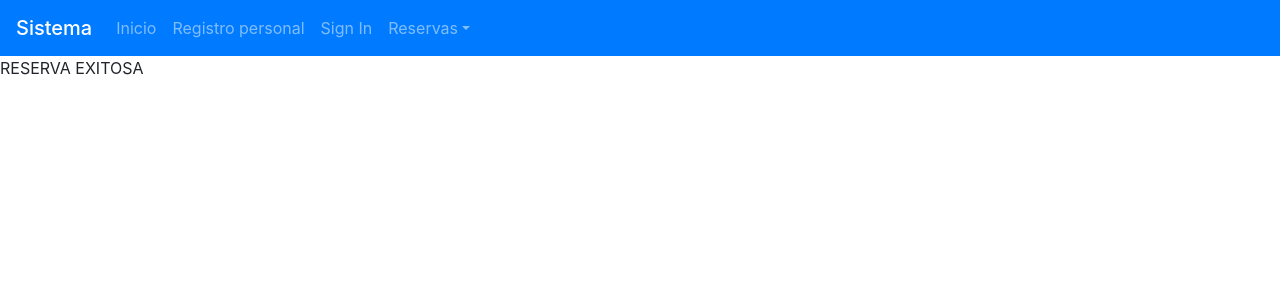
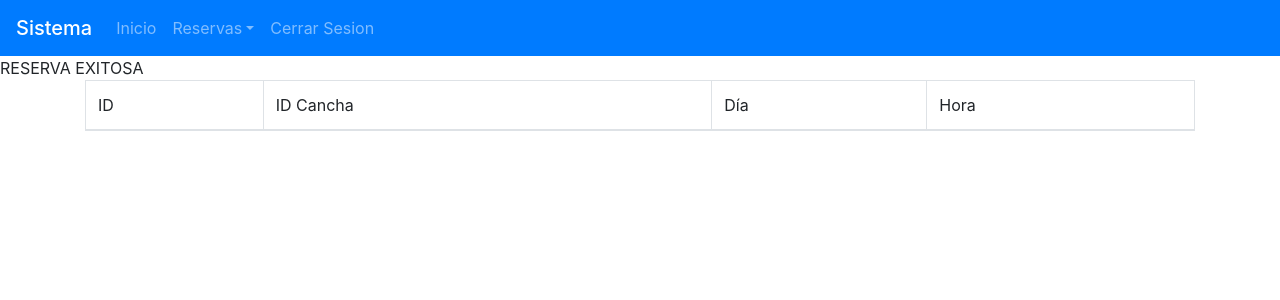
Before and after one commit to LeonardoAraneda/ProyectoTIS, a Flask app: page /reserva_completa/ in a window 1280 px wide. Shown: the top 300 px of the page. Run offline with Flask 2, Linux system fonts and the light colour scheme; data that the repository does not hold is empty; some libraries are stand-ins or nearby versions.

Commit message:
Implementación de nuevas funciones

```diff
--- a/App.py
+++ b/App.py
@@ -1,6 +1,7 @@
-from flask import Flask, render_template, request, redirect, url_for, flash
+from flask import Flask, render_template, request, redirect, url_for, flash, session
 from flask_sqlalchemy import SQLAlchemy
 from flask_login import LoginManager
+from flask_session import Session
 import psycopg2
 import psycopg2.extras
 from forms import SignupForm,SignInForm, Cancha, crear_cancha
@@ -14,7 +15,9 @@ conn = psycopg2.connect(user = "postgres",
 app = Flask(__name__)
 app.config['SECRET_KEY'] = '7110c8ae51a4b5af97be6534caef90e4bb9bdcb3380af008f90b23a5d1616bf319bc298105da20fe'
 
-
+app.config["SESSION_PERMANENT"] = False
+app.config["SESSION_TYPE"] = "filesystem"
+Session(app)
 
 posts = []
 @app.route("/")
@@ -23,7 +26,12 @@ def index():
 
 @app.route("/reserva_completa/")
 def reserva_completa():
-    return render_template("reserva_completa.html")
+    form = Cancha()
+    cur = conn.cursor()
+    cur.execute('SELECT * FROM reserva')
+    datos = cur.fetchall()
+#    print(datos)
+    return render_template("reserva_completa.html", canchas = datos)
 
 @app.route("/p/<string:slug>/")
 def show_post(slug):
@@ -31,11 +39,16 @@ def show_post(slug):
 
 @app.route("/bienvenido_personal/")
 def bienvenido_personal():
+    if 'name' in session:
+        n = session['name']
     cur = conn.cursor()
-    cur.execute('SELECT * FROM personal')
+    username = str(session["name"])
+    valores = {'val1':n}
+#    print(type(n))
+    cur.execute("SELECT * FROM personal WHERE id_personal = %(val1)s",valores)
     datos = cur.fetchall()
-    print((datos[0]))
-    return render_template("bienvenido_personal.html", canchas = datos)
+    conn.commit()
+    return render_template("bienvenido_personal.html", datos = datos)
 
 @app.route("/admin/agregar_canchas/", methods=['GET', 'POST'], defaults={'post_id': None})
 @app.route("/admin/agregar_canchas/<int:post_id>/", methods=['GET', 'POST'])
@@ -92,7 +105,8 @@ def show_signin_form():
         cur = conn.cursor()
         cur.execute(query2)
         datos2 = cur.fetchall()
-        print(datos2)
+        session["name"] = username
+#        print(datos2)
         if next:
             return redirect(next)
         if datos == []:
@@ -105,19 +119,24 @@ def show_signin_form():
 def show_reserva_form():
     form = Cancha()
     if form.validate_on_submit():
-        id_cancha = form.id_cancha.data
         cancha = form.cancha.data
-        id_block = form.id_block.data
         dia = form.dia.data
         hora = form.hora.data
         next = request.args.get('next', None)
+        if "name" in session:
+            n = session['name']
+        cur = conn.cursor()
+        cur.execute("SELECT COUNT(*) FROM reserva")
+        contador = [contador[0] for contador in cur.fetchall()]
+        print(contador[0])
         valores = {
-            'val1': cancha,
-            'val2': dia,
-            'val3': hora,
+            'val2': cancha,
+            'val3': dia,
+            'val4': hora,
+            'val1': n,
+            'val5': contador[0]
         }
-        cur = conn.cursor()
-        cur.execute("INSERT INTO reserva(id_reserva, fecha_ingreso, cliente, a_cargo, tipo_pago, numero_pago, cancha, dia, hora) VALUES (0, '2021-12-03', '12345678', '20098023', 0, 0, %(val1)s, %(val2)s, %(val3)s)", valores)
+        cur.execute("INSERT INTO reserva(id_reserva, fecha_ingreso, cliente, a_cargo, tipo_pago, numero_pago, cancha, dia, hora) VALUES (%(val5)s, '2021-12-03', '12345678', %(val1)s, 0, 0, %(val2)s, %(val3)s, %(val4)s)", valores)
         conn.commit()
         cur.close()
         if next:
@@ -132,5 +151,8 @@ def show_reserva_completa():
     cur = conn.cursor()
     cur.execute('SELECT * FROM reserva')
     datos = cur.fetchall()
-    print(datos)
+#    print(datos)
     return render_template("reservas_canchas.html", canchas = datos)
+
+if __name__ == "__main__":
+    app.run(debug=True)
--- a/forms.py
+++ b/forms.py
@@ -17,9 +17,7 @@ class SignInForm(FlaskForm):
     submit = SubmitField('Ingresar')
 
 class Cancha(FlaskForm):
-    id_cancha = StringField('ID Cancha', validators=[DataRequired(), Length(max = 3)])
-    cancha = SelectField('Cancha', choices=[('1', 'Cancha 1 - Pasto'), ('2', 'Cancha 2 - Tierra'), ('3', 'Cancha 3 - Sintético')])
-    id_block = StringField('ID Block', validators=[DataRequired(), Length(max = 3)])
+    cancha = SelectField('Cancha', choices=[('0', 'Cancha 1 - Pasto'), ('1', 'Cancha 2 - Tierra'), ('2', 'Cancha 3 - Sintético')])
     dia = StringField('Dia', validators=[DataRequired(), Length(max = 10)])
     hora = StringField('Hora', validators=[DataRequired(), Length(max = 5)])
     submit = SubmitField('Registrar')
--- a/templates/base_template.html
+++ b/templates/base_template.html
@@ -18,8 +18,8 @@
         <div class="collapse navbar-collapse" id="navbarSupportedContent">
 			<ul class="navbar-nav mr-auto">
 				<li class="nav-item"><a class="nav-link" href="/">Inicio</span></a></li>
-				<li class="nav-item"><a class="nav-link" href="/signup/">Registro personal</a></li>
-				<li class="nav-item"><a class="nav-link" href="/signin/">Sign In</a></li>
+				<!--li class="nav-item"><a class="nav-link" href="/signin/">Sign In</a></li-->
+				<!--li class="nav-item"><a class="nav-link" href="/signup/">Registrarse</a></li-->
 				<li class="nav-item dropdown">
 					<a href="#" class="nav-link dropdown-toggle" id="navbarDropdown" role="button" data-toggle="dropdown" aria-haspopup="true" aria-expanded="false">Reservas</a>
 					<div class="dropdown-menu" aria-labelledby="navbarDropdown">
--- /dev/null
+++ b/templates/base_template3.html
@@ -0,0 +1,42 @@
+<!DOCTYPE html>
+<html lang="es">
+<head>
+    <meta charset="UTF-8">
+    <title>{% block title %}{% endblock %}</title>
+    <link rel="stylesheet" href="https://stackpath.bootstrapcdn.com/bootstrap/4.1.3/css/bootstrap.min.css" integrity="sha384-MCw98/SFnGE8fJT3GXwEOngsV7Zt27NXFoaoApmYm81iuXoPkFOJwJ8ERdknLPMO" crossorigin="anonymous">
+	<link rel="stylesheet" href="https://cdnjs.cloudflare.com/ajax/libs/twitter-bootstrap/4.5.2/css/bootstrap.css">
+	<link rel="stylesheet" href="https://cdn.datatables.net/1.11.3/css/dataTables.bootstrap4.min.css">
+    <link rel="stylesheet" href="{{ url_for("static", filename="base.css") }}">
+</head>
+<body>
+    <nav class="navbar navbar-expand-lg navbar-dark bg-primary">
+        <a class="navbar-brand mb-0 h1" href="#">Sistema</a>
+        <button class="navbar-toggler" type="button" data-toggle="collapse" data-target="#navbarSupportedContent" aria-controls="navbarSupportedContent" aria-expanded="false" aria-label="Toggle navigation">
+            <span class="navbar-toggler-icon"></span>
+        </button>
+
+        <div class="collapse navbar-collapse" id="navbarSupportedContent">
+			<ul class="navbar-nav mr-auto">
+				<li class="nav-item"><a class="nav-link" href="/bienvenido_personal/">Inicio</span></a></li>
+				<!--li class="nav-item"><a class="nav-link" href="/signin/">Sign In</a></li-->
+				<li class="nav-item dropdown">
+					<a href="#" class="nav-link dropdown-toggle" id="navbarDropdown" role="button" data-toggle="dropdown" aria-haspopup="true" aria-expanded="false">Reservas</a>
+					<div class="dropdown-menu" aria-labelledby="navbarDropdown">
+						<a href="/reserva/" class="dropdown-item">Crear Reserva</a>
+						<a href="/listareservas/" class="dropdown-item">Ver Reserva</a>
+					</div>
+				</li>
+                <li class="nav-item"><a class="nav-link" href="/signin/">Cerrar Sesion</a></li>
+			</ul>
+		</div>
+	</nav>
+
+    {% block content %}{% endblock %}
+
+	<script src="https://code.jquery.com/jquery-3.3.1.slim.min.js" integrity="sha384-q8i/X+965DzO0rT7abK41JStQIAqVgRVzpbzo5smXKp4YfRvH+8abtTE1Pi6jizo" crossorigin="anonymous"></script>
+	<script src="https://cdn.datatables.net/1.11.3/js/jquery.dataTables.min.js"></script>
+	<script src="https://cdn.datatables.net/1.11.3/js/dataTables.bootstrap4.min.js"></script>
+	<script src="https://cdnjs.cloudflare.com/ajax/libs/popper.js/1.14.3/umd/popper.min.js" integrity="sha384-ZMP7rVo3mIykV+2+9J3UJ46jBk0WLaUAdn689aCwoqbBJiSnjAK/l8WvCWPIPm49" crossorigin="anonymous"></script>
+	<script src="https://stackpath.bootstrapcdn.com/bootstrap/4.1.3/js/bootstrap.min.js" integrity="sha384-ChfqqxuZUCnJSK3+MXmPNIyE6ZbWh2IMqE241rYiqJxyMiZ6OW/JmZQ5stwEULTy" crossorigin="anonymous"></script>
+</body>
+</html>
--- a/templates/bienvenido_personal.html
+++ b/templates/bienvenido_personal.html
@@ -1,4 +1,4 @@
-{% extends "base_template.html" %}
+{% extends "base_template3.html" %}
 
 {% block title %}Bienvenido Personal{% endblock %}
 
@@ -17,7 +17,7 @@
                 </tr>
             </thead>
             <tbody>
-                {% for dato in datos2 %}
+                {% for dato in datos %}
                     <tr>
                         <td>{{ dato.2 }}</td>
                         <td>{{ dato.0 }}</td>
--- a/templates/index.html
+++ b/templates/index.html
@@ -1,4 +1,4 @@
-{% extends "base_template.html" %}
+{% extends "base_template2.html" %}
 
 {% block title %}Reserva Tu Cancha{% endblock %}
 
--- a/templates/reserva_completa.html
+++ b/templates/reserva_completa.html
@@ -1,7 +1,35 @@
-{% extends "base_template.html" %}
+{% extends "base_template3.html" %}
 
-{% block title %}Titulo de Prueba{% endblock %}
+{% block title %}Reserva de Canchas{% endblock %}
 
 {% block content %}
     RESERVA EXITOSA
+    <div class="container">
+        <table id="resultado" class="table table-striped table-bordered" style="width:100%">
+            <thead>
+                <tr>
+                    <td>ID</td>
+                    <td>ID Cancha</td>
+                    <td>Día</td>
+                    <td>Hora</td>
+                </tr>
+            </thead>
+            <tbody>
+                {% for cancha in canchas %}
+                    <tr>
+                        <td>{{ cancha.0 }}</td>
+                        <td>{{ cancha.6 }}</td>
+                        <td>{{ cancha.7}}</td>
+                        <td>{{ cancha.8 }}</td>
+                    </tr>
+                {% endfor %}
+            </tbody>
+        </table>
+    </div>
+
+    <script>
+        $(document).ready(function () {
+            $('#resultado').DataTable();
+        });
+    </script>
 {% endblock %}
--- a/templates/reservas_canchas.html
+++ b/templates/reservas_canchas.html
@@ -1,4 +1,4 @@
-{% extends "base_template.html" %}
+{% extends "base_template3.html" %}
 
 {% block title %}Reserva de Canchas{% endblock %}
 
--- a/templates/signin_form.html
+++ b/templates/signin_form.html
@@ -1,4 +1,4 @@
-{% extends "base_template.html" %}
+{% extends "base_template2.html" %}
 
 {% block title %}Registro de usuarios{% endblock %}
 
--- a/templates/signup_form.html
+++ b/templates/signup_form.html
@@ -1,10 +1,10 @@
-{% extends "base_template.html" %}
+{% extends "base_template2.html" %}
 
 {% block title %}Registro de usuarios{% endblock %}
 
 {% block content %}
     <div class="container">
-        <h2>Registro de Personal</h2>
+        <h2>Registrarse</h2>
     </div>
     <hr>
     <div class="container">
```
Also changed, not shown: templates/base_template2.html (added, +35 -0 lines), templates/reserva_cancha.html (+1 -21 lines), 2 other files.
